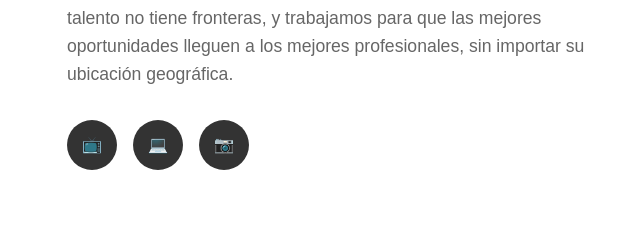
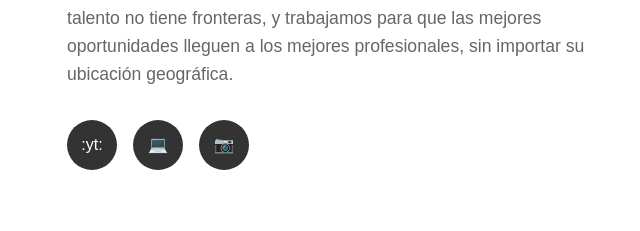
Before and after one commit to Nubelombia/nubelombia-website, a plain HTML site: page index.html in a window 1280 px wide. Shown: the part 1709-1940 px from the top of the page, 605-1245 px from the left. Drawn offline with Linux system fonts and the light colour scheme.

Commit message:
youtube emoji

```diff
--- a/index.html
+++ b/index.html
@@ -607,7 +607,7 @@
                     <p>Nos especializamos en tecnologías de frontera: inteligencia artificial, cloud computing y desarrollo de software de vanguardia. Creemos que el talento no tiene fronteras, y trabajamos para que las mejores oportunidades lleguen a los mejores profesionales, sin importar su ubicación geográfica.</p>
 
                     <div class="social-links">
-                        <a href="https://youtube.com/@nubelombia" class="social-link youtube" target="_blank" title="YouTube">📺</a>
+                        <a href="https://youtube.com/@nubelombia" class="social-link youtube" target="_blank" title="YouTube">:yt:</a>
                         <a href="https://github.com/nubelombia" class="social-link github" target="_blank" title="GitHub">💻</a>
                         <a href="https://instagram.com/nubelombia" class="social-link instagram" target="_blank" title="Instagram">📷</a>
                     </div>
```
